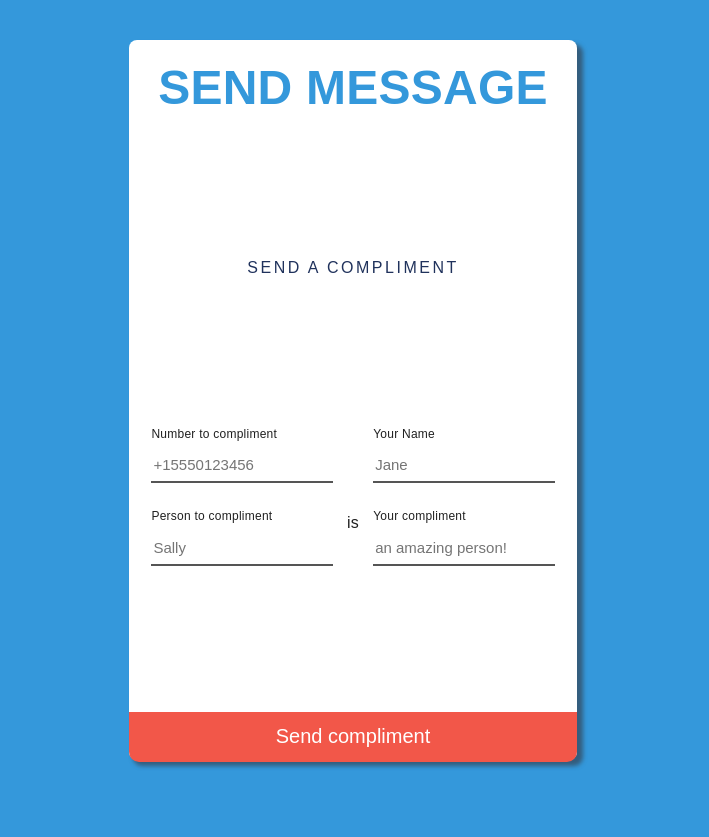
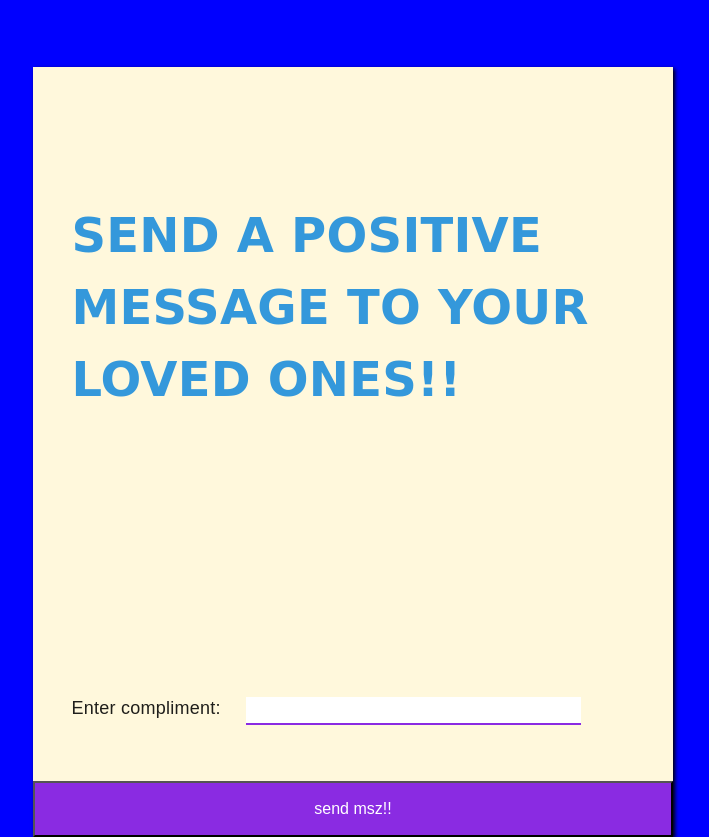
Before and after one commit to preetijangra15/twilioapi, a Flask app: template templates/index.html in a window 1280 px wide. Shown: the whole page, without its empty margins (287-996 px from the left). Before the commit the page ends 768 px from the top, so only its background shows below. Run offline with Flask 2, Linux system fonts and the light colour scheme; the template is opened without the code that fills it, so the values that code supplies are empty.

Commit message:
Add files via upload

```diff
--- a/app.py
+++ b/app.py
@@ -1,54 +1,27 @@
-import os
-
-from dotenv import load_dotenv
-from flask import (
-    Flask,
-    flash,
-    render_template,
-    redirect,
-    request,
-    url_for,
-)
-
-load_dotenv()
+from flask import Flask, render_template, request
+from twilio.rest import Client
 app = Flask(__name__)
-app.secret_key = "ssssh don't tell anyone"
-
-from twilio.rest import Client
 
 client = Client(
     "AC9947a5728fd4dfc0eeb2065dd2d200bf",
-    "fa6ab9b411e19da0f7ac4369430860b6"
+    "enter auth token"
 )
 
-def get_sent_messages():
-    # TODO: Make this return a collection of messages that were sent from the number
-    messages = []
-    return messages
-
-def send_message(to, body):
-    msg = client.messages.create(
-     to =to,
-     from_ = "+16692018325",
-     body = body,
- )
+@app.route('/')
+def index():
+    return render_template('index.html')
 
 
-@app.route("/", methods=["GET"])
-def index():
-    messages = get_sent_messages()
-    return render_template("index.html", messages=messages)
 
-@app.route("/add-compliment", methods=["POST"])
-def add_compliment():
-    sender = request.values.get('sender', 'Someone')
-    receiver = request.values.get('receiver', 'Someone')
-    compliment = request.values.get('compliment', 'wonderful')
-    to = request.values.get('to')
-    body = f'{sender} says: {receiver} is {compliment}. See more compliments at {request.url_root}'
-    send_message(to, body)
-    flash('Your message was successfully sent')
-    return redirect(url_for('index'))
-
-if __name__ == '__main__':
-    app.run()
+@app.route('/result',methods = ['POST', 'GET'])
+def result():
+   if request.method == 'POST':
+      first_name = request.form.get("Name")
+      result = request.form
+      print(first_name)
+      client.messages.create(
+          to ="+919050585522",
+          from_ = "+16692018325",
+          body= first_name,
+      )
+      return render_template("index.html",result = result)
--- a/templates/index.html
+++ b/templates/index.html
@@ -1,48 +1,65 @@
+<!DOCTYPE html>
 <html>
-    <head>
-        <title>Complimentr</title>
-        <link rel="stylesheet" href="{{ url_for('static', filename='assets/main.css') }}">
-    </head>
-<body>
-<div id="app" class="container">
+<head>
+  <meta charset='utf-8'>
+  <meta http-equiv='X-UA-Compatible' content='IE=edge'>
+  <title>Page Title</title>
+  <meta name='viewport' content='width=device-width, initial-scale=1'>
+  <link rel='stylesheet' type='text/css' media='screen' href='main.css'>
+  <script src='main.js'></script>
+</head>
 
-<h1>send message</h1>
+<style>
+  body{
+    background-color: blue;
+  }
+  .form{
+    background-color: cornsilk;
+    height: auto;
+    width: 50vw;
+    margin-left: 25vw;
+    margin-top: 13vh;
+    box-shadow: 2px 2px 4px #000000;
+  }
+  h1{
+    padding-left: 3vw;
+    padding-top: 15vh;
+    font-family: cursive;
+  }
+  .compimentp{
+    padding-top: 35vh;
+    font-size: large;
+    padding-left: 3vw;
+    font-family: Arial, Helvetica, sans-serif;
+  }
+  .compliment{
+    margin-left: 2vw;
+    border: none;
+    width: 55%;
+    height: 3vh;
+    border-bottom: 2px solid blueviolet;
+  }
+  .button{
+    margin-top: 7vh;
+    width: 100%;
+    height: 7vh;
+    background-color: blueviolet;
+    color: white;
+    font-size: medium;
+  }
+</style>
 
 
-<h2> Send a compliment </h2>
-<form method="post" action="/add-compliment" class="main-form" id="compliment-form">
-    <div class="form-row">
-      <label for="to">
-        Number to compliment
-        <input type="tel" placeholder="+15550123456" name="to" />
-      </label>
-      <label for="sender">
-        Your Name
-        <input type="text" placeholder="Jane" name="sender"  />
-      </label>
-    </div>
-    <div class="form-row">
-      <label for="receiver">
-        Person to compliment
-        <input type="text" placeholder="Sally" name="receiver" />
-      </label>
-      <span class="float-text">is</span>
-      <label for="compliment">
-        Your compliment
-        <input type="text" placeholder="an amazing person!" name="compliment" />
-      </label>
-    </div>
-</form>
-<button
-  form="compliment-form"
-  class="compliment-button"
->
-  Send compliment
-</button>
+<body>
 
+  <div class="form">
+    <h1>Send a positive message to your loved ones!!</h1>
+  <form action = "http://localhost:5000/result" method = "POST" class="form-class">
+    <p class="compimentp">Enter compliment:<input type = "text" name = "Name" class="compliment"/></p>
 
+    <p ><input type = "submit" value = "send msz!!" class="button"  /></p>
+ </form>
+</div>
 
-
-</div>
 </body>
 </html>
```
